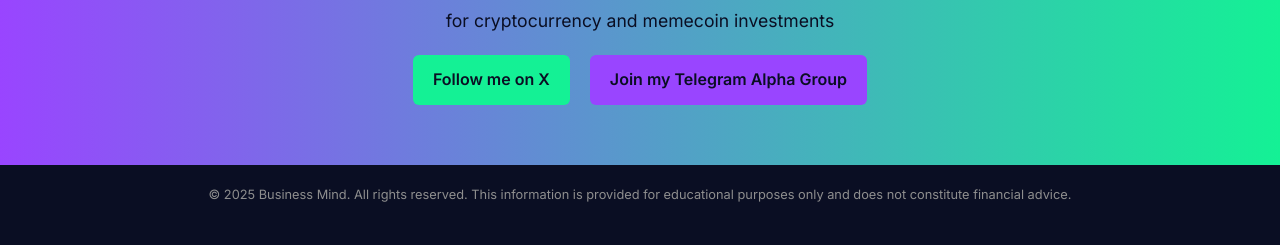
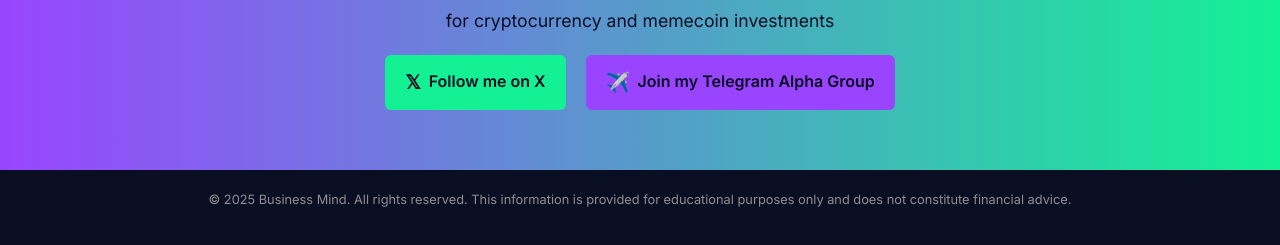
Before and after one commit to BusinessMind777/businessmind.github.io, a plain HTML site: page index.html in a window 1280 px wide. Shown: the part 115-360 px from the top of the page. Drawn offline with Linux system fonts and the light colour scheme.

Commit message:
Add icons to buttons for X and Telegram

```diff
--- a/index.html
+++ b/index.html
@@ -148,6 +148,11 @@
             font-weight: 600;
             transition: background 0.3s;
         }
+        .button-container a .icon {
+            margin-right: 8px;
+            font-size: 1.2rem;
+            vertical-align: -2px;
+        }
         .button-container a.x {
             background-color: #14f195;
             color: #0a0e23;
@@ -228,8 +233,12 @@
         <h1 id="hero-title" data-i18n="hero_title">Essential Risk Information</h1>
         <p id="hero-subtitle" data-i18n="hero_subtitle">for cryptocurrency and memecoin investments</p>
         <div class="button-container">
-            <a href="https://x.com/_business_mind_?s=21" class="x" id="btn-x" data-i18n="btn_x">Follow me on X</a>
-            <a href="https://t.me/Business_Mind_Alpha" class="telegram" id="btn-telegram" data-i18n="btn_telegram">Join my Telegram Alpha Group</a>
+            <a href="https://x.com/_business_mind_?s=21" class="x" id="btn-x">
+                <span class="icon">𝕏</span><span data-i18n="btn_x">Follow me on X</span>
+            </a>
+            <a href="https://t.me/Business_Mind_Alpha" class="telegram" id="btn-telegram">
+                <span class="icon">✈️</span><span data-i18n="btn_telegram">Join my Telegram Alpha Group</span>
+            </a>
         </div>
         <!-- Language selector placed in the hero to allow visitors to pick a language manually -->
         <div class="language-selector">
```
